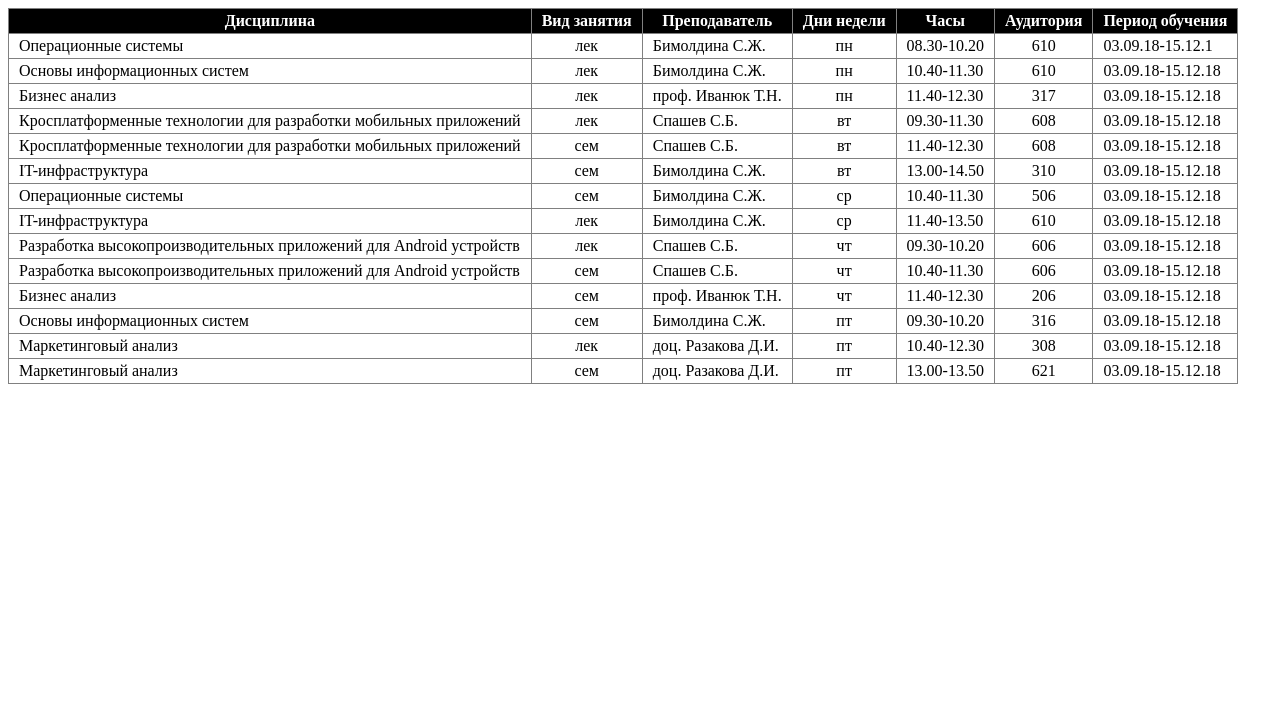
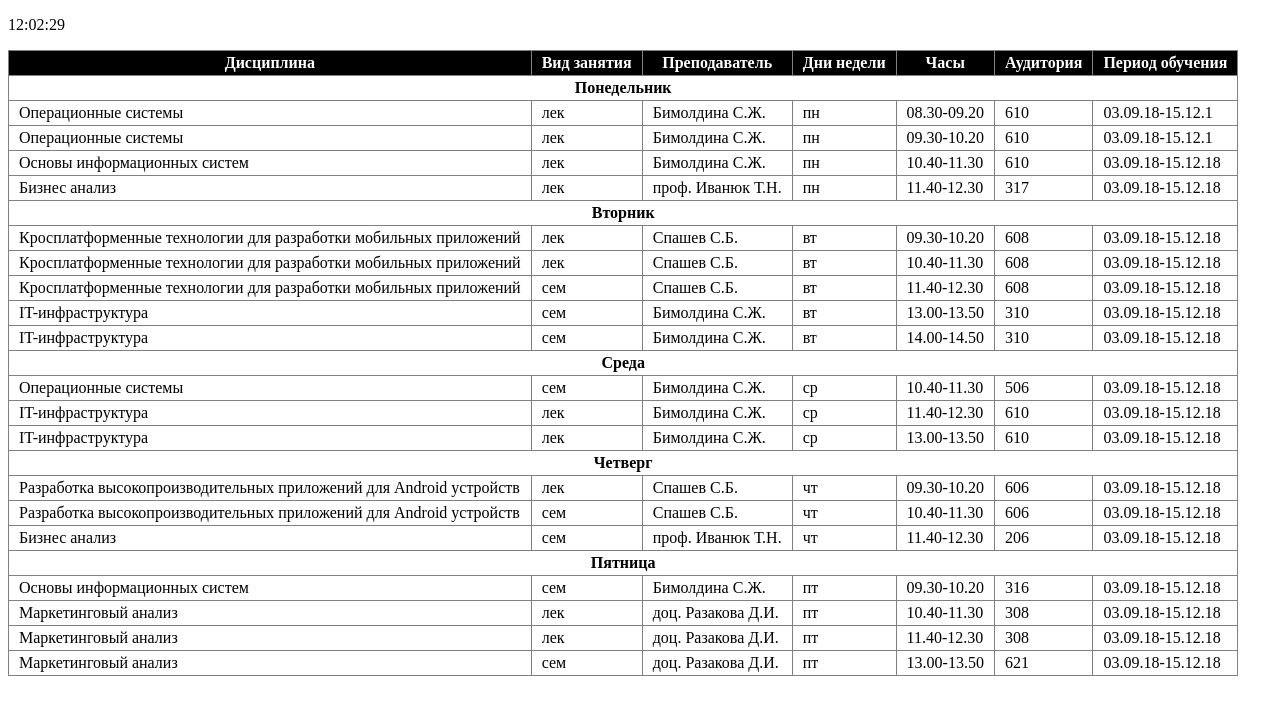
Before and after one commit to Zombony/Zombony.github.io, a plain HTML site: page Raspisanie.html in a window 1280 px wide. Drawn offline with Linux system fonts and the light colour scheme.

Commit message:
Update Raspisanie.html

```diff
--- a/Raspisanie.html
+++ b/Raspisanie.html
@@ -20,8 +20,132 @@
 		text-align : center;
 	}
 </style>
+<script>
+	var unSubject = {
+		mon : {
+			day : 1,
+			firs : {
+				start : 0830,
+				end : 0920,
+			},
+			sec : {
+				start : 0930,
+				end : 1020,
+			},
+			third : {
+				start : 1040,
+				end : 1130,
+			},
+			four : {
+				start : 1140,
+				end : 1230,
+			}
+		},
+
+		tues : {
+			day : 2,
+			firs : {
+				start : 0930,
+				end : 1020,
+			},
+			sec : {
+				start : 1040,
+				end : 1130,
+			},
+			third : {
+				start : 1140,
+				end : 1230,
+			},
+			four : {
+				start : 1300,
+				end : 1350,
+			},
+			fiv : {
+				start : 1400,
+				end : 1450,
+			}
+		},
+
+		wedn : {
+			day : 3,
+			firs : {
+				start : 1040,
+				end : 1130,
+			},
+			sec : {
+				start : 1140,
+				end : 1230,
+			},
+			third : {
+				start : 1300,
+				end : 1350,
+			},
+		},
+
+		thur : {
+			day : 4,
+			firs : {
+				start : 0930,
+				end : 1020,
+			},
+			sec : {
+				start : 1040,
+				end : 1130,
+			},
+			third : {
+				start : 1140,
+				end : 1230,
+			}
+		},
+
+		fri : {
+			day : 5,
+			firs : {
+				start : 0930,
+				end : 1020,
+			},
+			sec : {
+				start : 1040,
+				end : 1130,
+			},
+			third : {
+				start : 1140,
+				end : 1230,
+			},
+			four : {
+				start : 1300,
+				end : 1350,
+			},
+		}
+	}
+
+	function time(){
+		setInterval(function(){
+			var date = new Date();
+			var h = date.getHours();
+			var m = date.getMinutes();
+			var s = date.getSeconds();
+			h = chkTime(h);
+			m = chkTime(m);
+			s = chkTime(s);
+
+			function chkTime(i)
+			{
+				if (i<10)
+				{
+					i="0" + i;
+				}
+				return i;
+			}
+
+			var t = document.getElementById("showTime").innerHTML = (h + ":" + m + ":" + s);
+		},1000);
+	}
+</script>
 </head>
-<body>
+<body onload="time()">
+
+	<p  id="showTime"></p>
 	<table>
 		<tr id="cap">
 			<td>Дисциплина</td>
@@ -33,11 +157,23 @@
 			<td>Период обучения</td>
 		</tr>
 		<tr>
+			<td colspan="8" align="center"><b>Понедельник</b></td>
+		</tr>
+		<tr>
 			<td>Операционные системы</td>
 			<td>лек</td>
 			<td>Бимолдина С.Ж.</td>
 			<td>пн</td>
-			<td>08.30-10.20</td>
+			<td>08.30-09.20</td>
+			<td>610</td>
+			<td>03.09.18-15.12.1</td>
+		</tr>
+		<tr>
+			<td>Операционные системы</td>
+			<td>лек</td>
+			<td>Бимолдина С.Ж.</td>
+			<td>пн</td>
+			<td>09.30-10.20</td>
 			<td>610</td>
 			<td>03.09.18-15.12.1</td>
 		</tr>
@@ -60,11 +196,23 @@
 			<td>03.09.18-15.12.18</td>
 		</tr>
 		<tr>
+			<td colspan="8" align="center"><b>Вторник</b></td>
+		</tr>
+		<tr>
 			<td>Кросплатформенные технологии для разработки мобильных приложений </td>
 			<td>лек</td>
 			<td>Спашев С.Б.</td>
 			<td>вт</td>
-			<td>09.30-11.30</td>
+			<td>09.30-10.20</td>
+			<td>608</td>
+			<td>03.09.18-15.12.18</td>
+		</tr>
+		<tr>
+			<td>Кросплатформенные технологии для разработки мобильных приложений </td>
+			<td>лек</td>
+			<td>Спашев С.Б.</td>
+			<td>вт</td>
+			<td>10.40-11.30</td>
 			<td>608</td>
 			<td>03.09.18-15.12.18</td>
 		</tr>
@@ -82,9 +230,21 @@
 			<td>сем</td>
 			<td>Бимолдина С.Ж.</td>
 			<td>вт</td>
-			<td>13.00-14.50</td>
+			<td>13.00-13.50</td>
 			<td>310</td>
 			<td>03.09.18-15.12.18</td>
+		</tr>
+		<tr>
+			<td>IT-инфраструктура </td>
+			<td>сем</td>
+			<td>Бимолдина С.Ж.</td>
+			<td>вт</td>
+			<td>14.00-14.50</td>
+			<td>310</td>
+			<td>03.09.18-15.12.18</td>
+		</tr>
+		<tr>
+			<td colspan="8" align="center"><b>Среда</b></td>
 		</tr>
 		<tr>
 			<td>Операционные системы</td>
@@ -100,9 +260,21 @@
 			<td>лек</td>
 			<td>Бимолдина С.Ж.</td>
 			<td>ср</td>
-			<td>11.40-13.50</td>
+			<td>11.40-12.30</td>
 			<td>610</td>
 			<td>03.09.18-15.12.18</td>
+		</tr>
+		<tr>
+			<td>IT-инфраструктура </td>
+			<td>лек</td>
+			<td>Бимолдина С.Ж.</td>
+			<td>ср</td>
+			<td>13.00-13.50</td>
+			<td>610</td>
+			<td>03.09.18-15.12.18</td>
+		</tr>
+		<tr>
+			<td colspan="8" align="center"><b>Четверг</b></td>
 		</tr>
 		<tr>
 			<td>Разработка высокопроизводительных приложений для Android устройств</td>
@@ -132,6 +304,9 @@
 			<td>03.09.18-15.12.18</td>
 		</tr>
 		<tr>
+			<td colspan="7" align="center"><b>Пятница</b></td>
+		</tr>
+		<tr>
 			<td>Основы информационных систем</td>
 			<td>сем</td>
 			<td>Бимолдина С.Ж.</td>
@@ -145,7 +320,16 @@
 			<td>лек</td>
 			<td>доц. Разакова Д.И.</td>
 			<td>пт</td>
-			<td>10.40-12.30</td>
+			<td>10.40-11.30</td>
+			<td>308</td>
+			<td>03.09.18-15.12.18</td>
+		</tr>
+		<tr>
+			<td>Маркетинговый анализ</td>
+			<td>лек</td>
+			<td>доц. Разакова Д.И.</td>
+			<td>пт</td>
+			<td>11.40-12.30</td>
 			<td>308</td>
 			<td>03.09.18-15.12.18</td>
 		</tr>
@@ -159,21 +343,5 @@
 			<td>03.09.18-15.12.18</td>
 		</tr>
 	</table>
-	<script>
-		var c = document.querySelectorAll('tr');
-		for(var i = 1; i < c.length; i++){
-			c[i].querySelectorAll('td')[1].style = "text-align : center";
-		}
-
-		var c = document.querySelectorAll('tr');
-		for(var i = 1; i < c.length; i++){
-			c[i].querySelectorAll('td')[3].style = "text-align : center";
-		}
-
-		var c = document.querySelectorAll('tr');
-		for(var i = 1; i < c.length; i++){
-			c[i].querySelectorAll('td')[5].style = "text-align : center";
-		}
-	</script>
 </body>
 </html>
```
Lines whose indentation alone changed are shown as unchanged.
